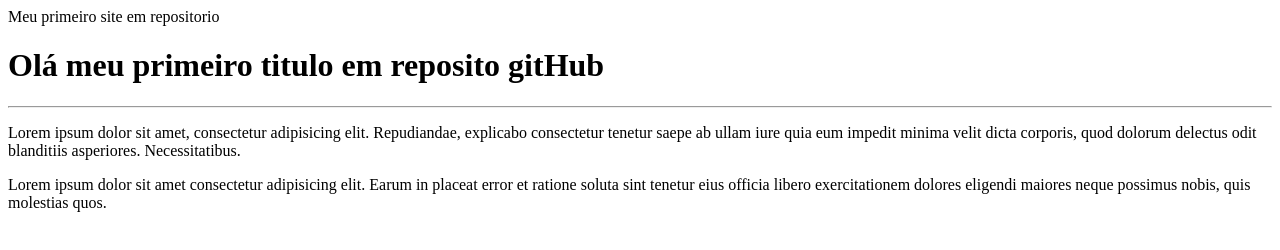
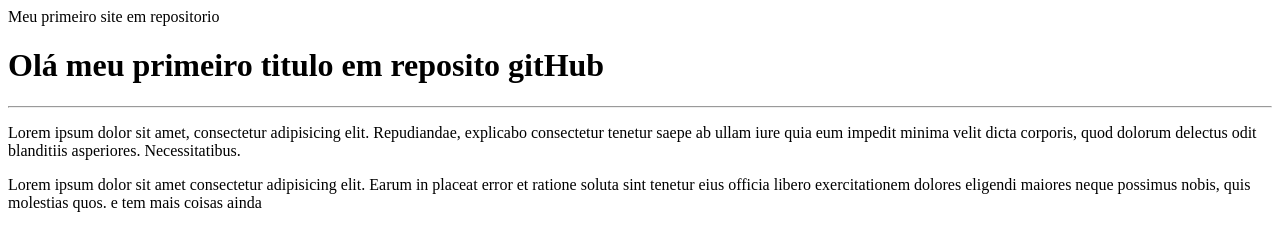
Before and after one commit to amiltonaas/Ola_Mundo, a plain HTML site: page Site_exemplo/index.html in a window 1280 px wide. Drawn offline with Linux system fonts and the light colour scheme.

Commit message:
teste n o reamed

```diff
--- a/Site_exemplo/index.html
+++ b/Site_exemplo/index.html
@@ -12,6 +12,7 @@
     <p>Lorem ipsum dolor sit amet, consectetur adipisicing elit. Repudiandae, explicabo consectetur tenetur saepe ab ullam iure quia eum impedit minima velit dicta corporis, quod dolorum delectus odit blanditiis asperiores. Necessitatibus.</p>
     <p>
         Lorem ipsum dolor sit amet consectetur adipisicing elit. Earum in placeat error et ratione soluta sint tenetur eius officia libero exercitationem dolores eligendi maiores neque possimus nobis, quis molestias quos.
+        e tem mais coisas ainda
     </p>
 
 </body>
```
Also changed, not shown: 1 other file.
